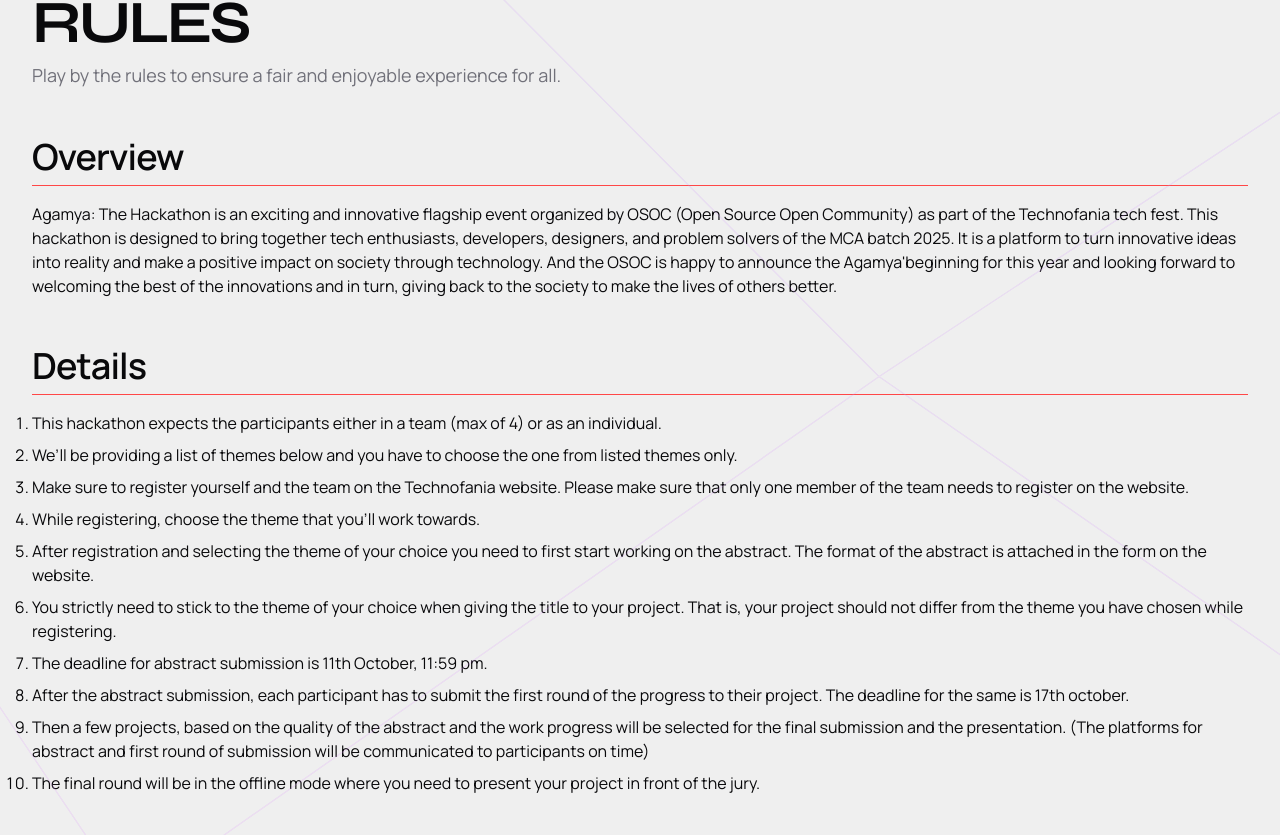
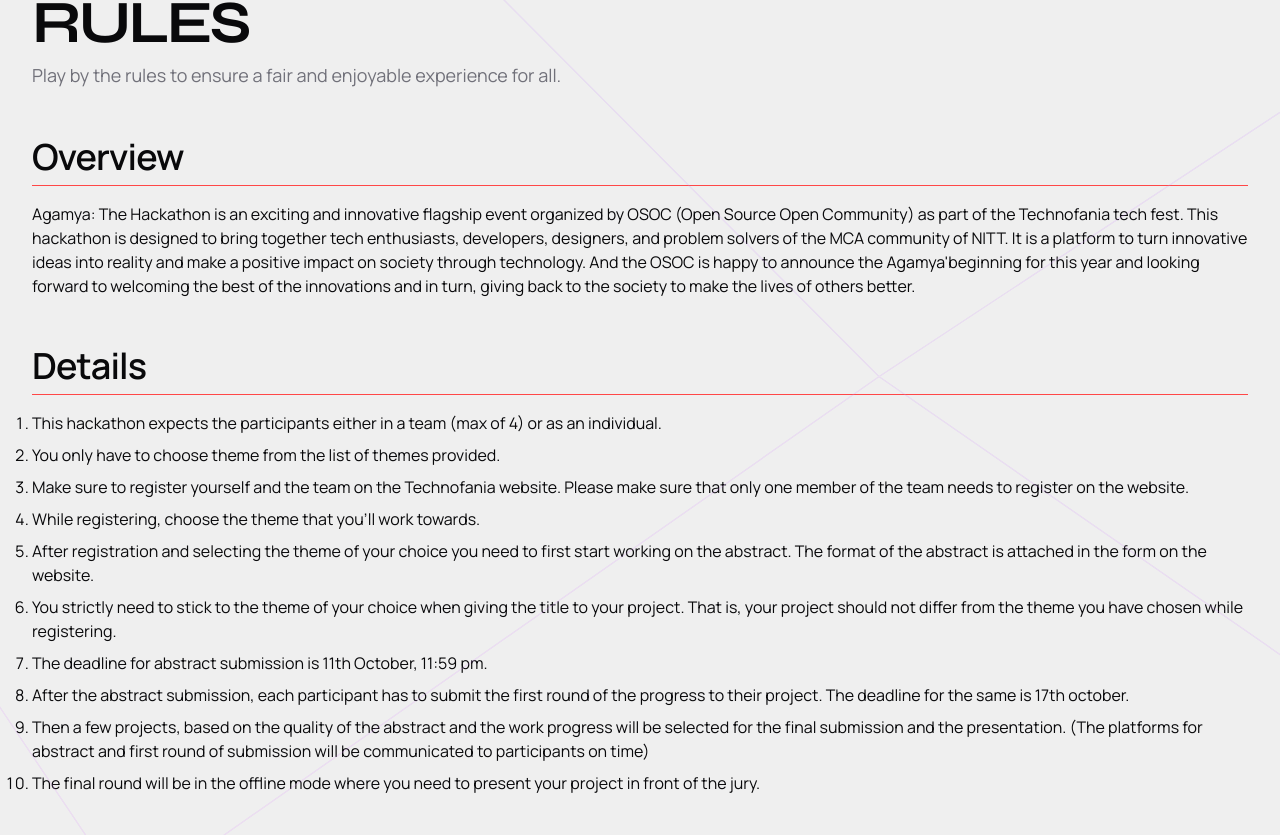
Before and after one commit to rishi-afk/osoc-tf, a Next.js app: page /agamya in a window 1280 px wide. Shown: the part 3031-3866 px from the top of the page. Built offline with nearby package versions, Linux system fonts and the light colour scheme; no server answers.

Commit message:
fix: redirect on sign up

```diff
--- a/app/(auth)/sign-up/[[...sign-up]]/page.tsx
+++ b/app/(auth)/sign-up/[[...sign-up]]/page.tsx
@@ -1,5 +1,5 @@
 import { SignUp } from "@clerk/nextjs";
 
 export default function Page() {
-  return <SignUp />;
+  return <SignUp appearance={{}} />;
 }
--- a/app/agamya/page.tsx
+++ b/app/agamya/page.tsx
@@ -73,7 +73,11 @@ export default async function Agamya() {
                 </Button>
               )
             ) : (
-              <SignInButton mode="modal">
+              <SignInButton
+                mode="modal"
+                afterSignUpUrl="/agamya"
+                afterSignInUrl="/agamya"
+              >
                 <Button
                   className="dark:text-[#D2D2D2] text-muted-foreground text-lg sm:text-xl md:text-2xl p-0"
                   variant="link"
@@ -272,9 +276,10 @@ export default async function Agamya() {
               organized by OSOC (Open Source Open Community) as part of the
               Technofania tech fest. This hackathon is designed to bring
               together tech enthusiasts, developers, designers, and problem
-              solvers of the MCA batch 2025. It is a platform to turn innovative
-              ideas into reality and make a positive impact on society through
-              technology. And the OSOC is happy to announce the Agamya{"'"}
+              solvers of the MCA community of NITT. It is a platform to turn
+              innovative ideas into reality and make a positive impact on
+              society through technology. And the OSOC is happy to announce the
+              Agamya{"'"}
               beginning for this year and looking forward to welcoming the best
               of the innovations and in turn, giving back to the society to make
               the lives of others better.
@@ -297,8 +302,7 @@ export default async function Agamya() {
                 4) or as an individual.
               </li>
               <li>
-                We’ll be providing a list of themes below and you have to choose
-                the one from listed themes only.
+                You only have to choose theme from the list of themes provided.
               </li>
               <li>
                 Make sure to register yourself and the team on the Technofania
```
